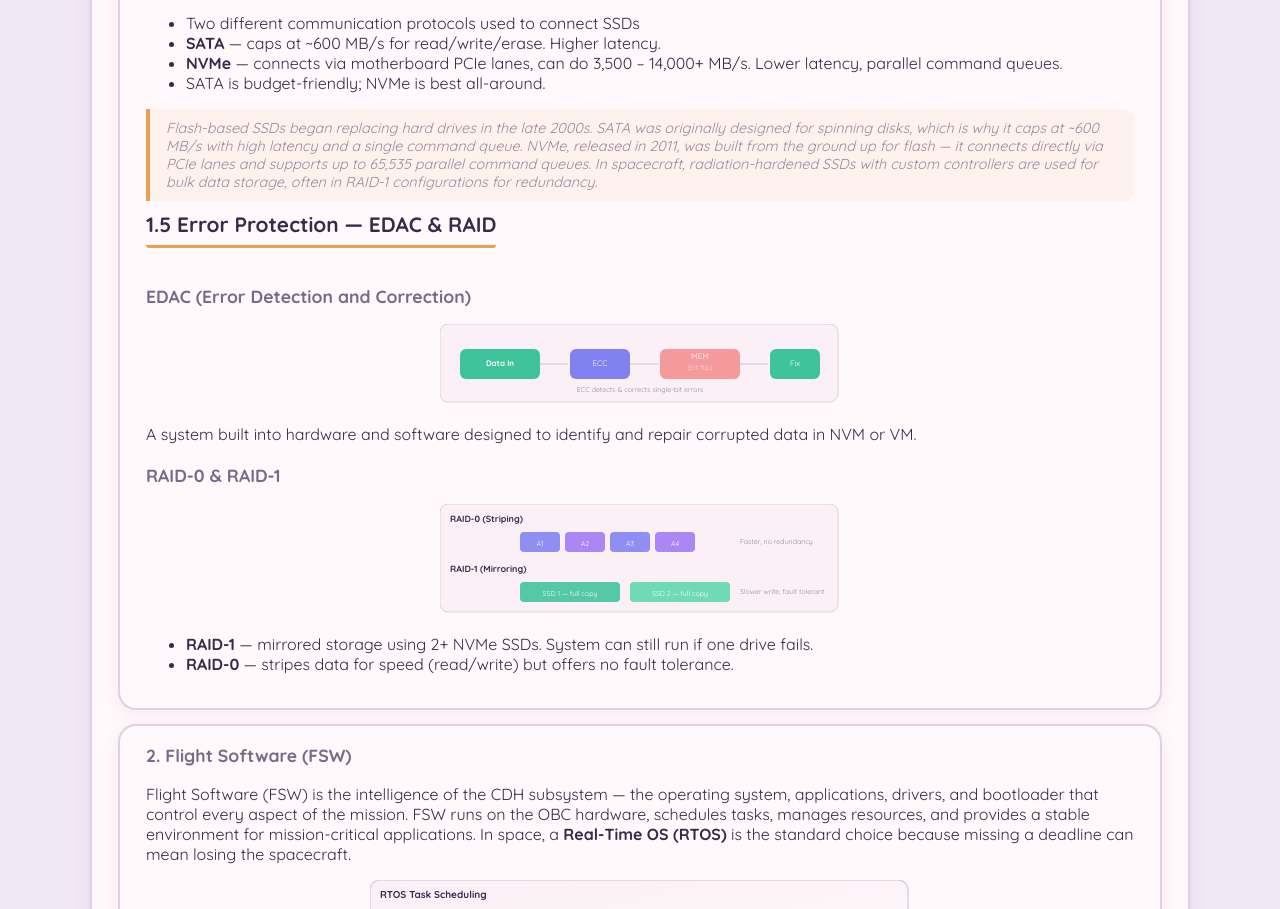
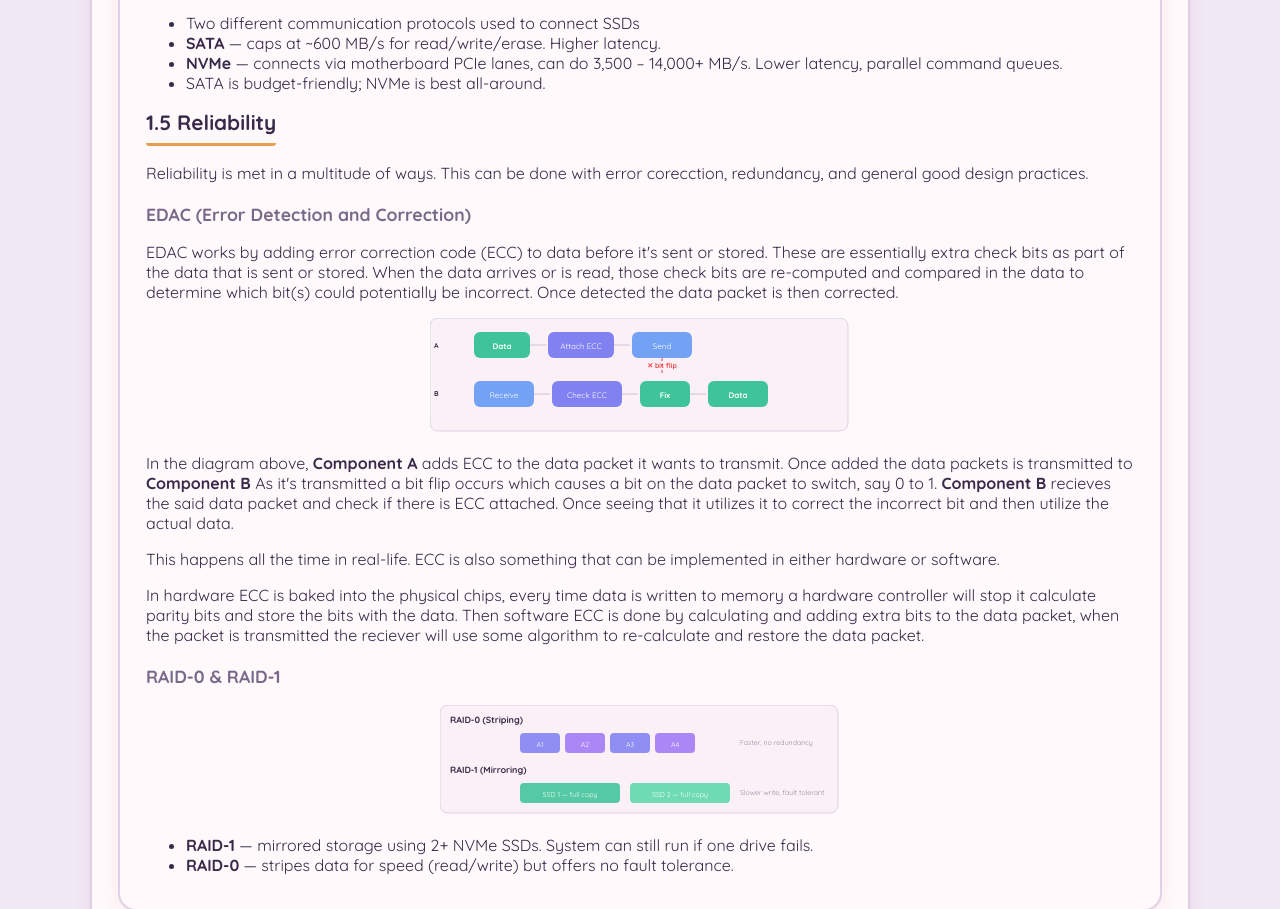
Before and after one commit to Shmurda7/spacecraft-101-site, a plain HTML site: page Website/cdh-subsystem.html in a window 1280 px wide. Shown: the part 5953-6862 px from the top of the page. Drawn offline with nearby package versions, Linux system fonts and the light colour scheme.

Commit message:
expanded on EDAC section

```diff
--- a/Website/cdh-subsystem.html
+++ b/Website/cdh-subsystem.html
@@ -1118,32 +1118,75 @@ This requires a lot of time to erase and write data.</p>
 <li><strong>NVMe</strong> — connects via motherboard PCIe lanes, can do 3,500 – 14,000+ MB/s. Lower latency, parallel command queues.</li>
 <li>SATA is budget-friendly; NVMe is best all-around.</li>
 </ul>
-<p class="note">Flash-based SSDs began replacing hard drives in the late 2000s. SATA was originally designed for spinning disks, which is why it caps at ~600 MB/s with high latency and a single command queue. NVMe, released in 2011, was built from the ground up for flash — it connects directly via PCIe lanes and supports up to 65,535 parallel command queues. In spacecraft, radiation-hardened SSDs with custom controllers are used for bulk data storage, often in RAID-1 configurations for redundancy.</p>
-
-<h2 style="margin-top:0">1.5 Error Protection — EDAC &amp; RAID</h2>
-
+
+<h2 style="margin-top:0">1.5 Reliability</h2>
+<p style="margin-top:0">Reliability is met in a multitude of ways.
+  This can be done with error corecction, redundancy, and general good design practices.</p>
 <h3>EDAC (Error Detection and Correction)</h3>
 
+<p>EDAC works by adding error correction code (ECC) to data before it's sent or stored.
+  These are essentially extra check bits as part of the data that is sent or stored.
+  When the data arrives or is read, those check bits are re-computed and compared in the data to determine which bit(s) could potentially be incorrect.
+  Once detected the data packet is then corrected.</p>
+
 <div style="text-align:center;margin:12px 0;overflow-x:auto">
-<svg viewBox="0 0 400 80" width="100%" style="max-width:400px">
-  <rect x="0" y="0" width="398" height="78" rx="8" fill="var(--card-bg-nested)" stroke="var(--border)" stroke-width="1"/>
-  <rect x="20" y="25" width="80" height="30" rx="6" fill="#10b981" opacity="0.8"/>
-  <text x="60" y="42" text-anchor="middle" fill="white" font-size="8" font-weight="bold">Data In</text>
-  <rect x="130" y="25" width="60" height="30" rx="6" fill="#6366f1" opacity="0.8"/>
-  <text x="160" y="42" text-anchor="middle" fill="white" font-size="8">ECC</text>
-  <rect x="220" y="25" width="80" height="30" rx="6" fill="#ef4444" opacity="0.5"/>
-  <text x="260" y="35" text-anchor="middle" fill="white" font-size="8">MEM</text>
-  <text x="260" y="46" text-anchor="middle" fill="#fed7d7" font-size="7">(bit flip)</text>
-  <rect x="330" y="25" width="50" height="30" rx="6" fill="#10b981" opacity="0.8"/>
-  <text x="355" y="42" text-anchor="middle" fill="white" font-size="8">Fix</text>
-  <line x1="100" y1="40" x2="128" y2="40" stroke="var(--border)" stroke-width="1.5"/>
-  <line x1="190" y1="40" x2="218" y2="40" stroke="var(--border)" stroke-width="1.5"/>
-  <line x1="300" y1="40" x2="328" y2="40" stroke="var(--border)" stroke-width="1.5"/>
-  <text x="200" y="68" text-anchor="middle" fill="var(--note)" font-size="7">ECC detects &amp; corrects single-bit errors</text>
+<svg viewBox="0 0 420 115" width="100%" style="max-width:420px">
+  <rect x="0" y="0" width="418" height="113" rx="8" fill="var(--card-bg-nested)" stroke="var(--border)" stroke-width="1"/>
+
+  <!-- Component A (Sender) -->
+  <text x="4" y="30" fill="var(--text)" font-size="7" font-weight="bold">A</text>
+
+  <rect x="44" y="14" width="56" height="26" rx="6" fill="#10b981" opacity="0.8"/>
+  <text x="72" y="31" text-anchor="middle" fill="white" font-size="8" font-weight="bold">Data</text>
+
+  <line x1="100" y1="27" x2="116" y2="27" stroke="var(--border)" stroke-width="1.5"/>
+
+  <rect x="118" y="14" width="66" height="26" rx="6" fill="#6366f1" opacity="0.8"/>
+  <text x="151" y="31" text-anchor="middle" fill="white" font-size="8">Attach ECC</text>
+
+  <line x1="184" y1="27" x2="200" y2="27" stroke="var(--border)" stroke-width="1.5"/>
+
+  <rect x="202" y="14" width="60" height="26" rx="6" fill="#3b82f6" opacity="0.7"/>
+  <text x="232" y="31" text-anchor="middle" fill="white" font-size="8">Send</text>
+
+  <!-- Bit flip during transmission -->
+  <text x="232" y="50" text-anchor="middle" fill="#ef4444" font-size="7" font-weight="bold">✕ bit flip</text>
+  <line x1="232" y1="40" x2="232" y2="55" stroke="#ef4444" stroke-width="1" stroke-dasharray="3,3"/>
+
+  <!-- Component B (Receiver) -->
+  <text x="4" y="78" fill="var(--text)" font-size="7" font-weight="bold">B</text>
+
+  <rect x="44" y="63" width="60" height="26" rx="6" fill="#3b82f6" opacity="0.7"/>
+  <text x="74" y="80" text-anchor="middle" fill="white" font-size="8">Receive</text>
+
+  <line x1="104" y1="76" x2="120" y2="76" stroke="var(--border)" stroke-width="1.5"/>
+
+  <rect x="122" y="63" width="70" height="26" rx="6" fill="#6366f1" opacity="0.8"/>
+  <text x="157" y="80" text-anchor="middle" fill="white" font-size="8">Check ECC</text>
+
+  <line x1="192" y1="76" x2="208" y2="76" stroke="var(--border)" stroke-width="1.5"/>
+
+  <rect x="210" y="63" width="50" height="26" rx="6" fill="#10b981" opacity="0.8"/>
+  <text x="235" y="80" text-anchor="middle" fill="white" font-size="8" font-weight="bold">Fix</text>
+
+  <line x1="260" y1="76" x2="276" y2="76" stroke="var(--border)" stroke-width="1.5"/>
+
+  <rect x="278" y="63" width="60" height="26" rx="6" fill="#10b981" opacity="0.8"/>
+  <text x="308" y="80" text-anchor="middle" fill="white" font-size="8" font-weight="bold">Data</text>
+
 </svg>
 </div>
 
-<p>A system built into hardware and software designed to identify and repair corrupted data in NVM or VM.</p>
+<p>In the diagram above, <strong>Component A</strong> adds ECC to the data packet it wants to transmit.
+  Once added the data packets is transmitted to <strong>Component B</strong>
+  As it's transmitted a bit flip occurs which causes a bit on the data packet to switch, say 0 to 1.
+  <strong>Component B</strong> recieves the said data packet and check if there is ECC attached.
+  Once seeing that it utilizes it to correct the incorrect bit and then utilize the actual data.</p>
+
+  <p>This happens all the time in real-life. ECC is also something that can be implemented in either hardware or software.</p>
+
+  <p>In hardware ECC is baked into the physical chips, every time data is written to memory a hardware controller will stop it calculate parity bits and store the bits with the data.
+    Then software ECC is done by calculating and adding extra bits to the data packet, when the packet is transmitted the reciever will use some algorithm to re-calculate and restore the data packet.</p>
 
 <h3>RAID-0 &amp; RAID-1</h3>
 
```
Also changed, not shown: Website/spare-info.html (+2 -0 lines).
